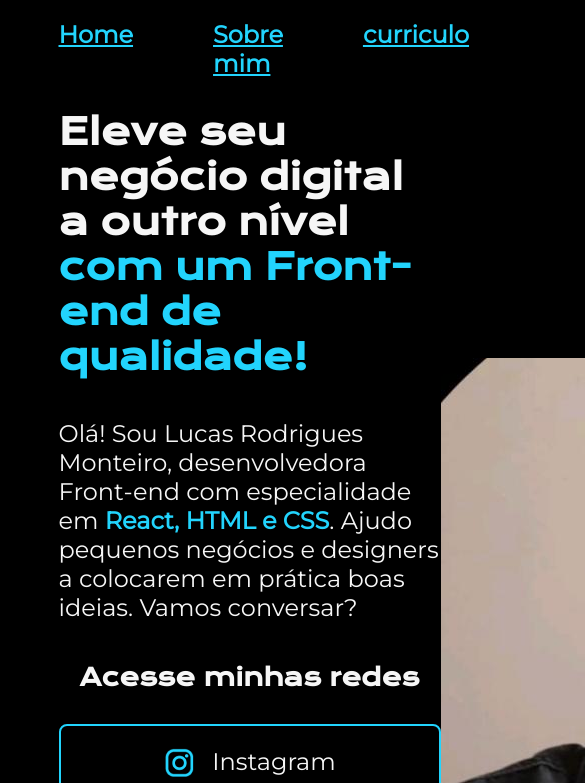
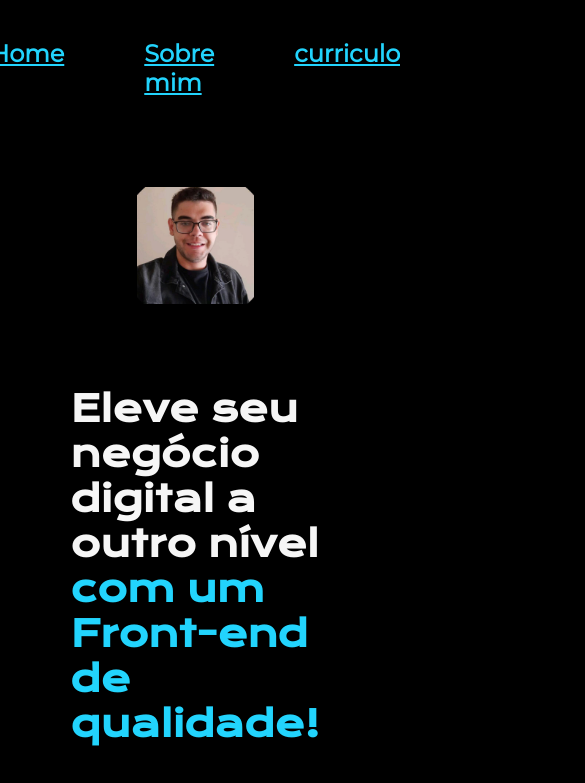
Before and after one commit to nickby2/alura-portfolio, a plain HTML site: page index.html in a window 390 px wide. Shown: the top 783 px of the page, 585 px wide, since content can reach past the window. Drawn offline with nearby package versions, Linux system fonts and the light colour scheme.

Commit message:
Responsividade no CSS

```diff
--- a/index.html
+++ b/index.html
@@ -23,11 +23,11 @@
                     <strong class="titulo-destaque">com um Front-end de qualidade!
                 </strong></h1>
                 <p class="apresentacao__conteudo__texto">
-                        Olá! Sou Lucas Rodrigues Monteiro, desenvolvedora
-                    Front-end com especialidade em <strong class="titulo-destaque">React, HTML e
-                    CSS</strong>. Ajudo pequenos negócios e designers a
-                    colocarem em prática boas ideias. Vamos
-                    conversar?
+                        Olá! Sou Lucas Rodrigues Monteiro, desenvolvedor
+                    full-stack com especialidade em <strong class="titulo-destaque">React, HTML,
+                    CSS, java, node, python, javascript</strong>. Ajudo pequenos projetos tanto
+                    de back-end como express, springboot, quanto projetos Front-end com recat
+                    HTML e CSS, eai vamos conversar?
             </p>
             <div class="apresentacao__links">
                 <h2 class="apresentacao__links__subtitulo">Acesse minhas redes</h2>
@@ -43,7 +43,7 @@
                     <img src="images/twitter.png" alt="logo do twitter"> twitter</a>
             </div>
             </section>
-            <img src="images/lucasFoto.png" alt="Foto do Lucas">
+            <img class="apresentacao__imagem" src="images/lucasFoto.png" alt="Foto do Lucas">
     </main>
     <footer class="rodape">
         <p>Desenvolvido por Alura</p>
--- a/styles/styles.css
+++ b/styles/styles.css
@@ -29,7 +29,7 @@ body{
 
 .cabecalho__menu__link{
     font-family: 'Montserrat', sans-serif;
-    font-size: 24px;
+    font-size: 1.5rem;
     font-weight: 600;
     color: var(--cor-terciaria);
 }
@@ -39,17 +39,18 @@ body{
     display: flex;
     align-items: center;
     justify-content: space-between;
+    gap: 82px;
 }
 
 .apresentacao__conteudo{
-    width: 615px;
+    width: 50%;
     display: flex;
     flex-direction: column;
     gap: 40px;
 }
 
 .apresentacao__conteudo__titulo{
-    font-size: 36px;
+    font-size: 2.25rem;
     font-family: 'Krona One', sans-serif;
 }
 
@@ -58,7 +59,7 @@ body{
 }
 
 .apresentacao__conteudo__texto{
-    font-size: 24px;
+    font-size: 1.5rem;
     font-family: 'Montserrat', sans-serif;
 }
 
@@ -73,7 +74,7 @@ body{
 .apresentacao__links__subtitulo {
     font-family: 'Krona One', sans-serif;
     font-weight: 400px;
-    font-size: 24px;
+    font-size: 1.5rem;
 }
 
 .apresentacao__links__link{
@@ -82,11 +83,11 @@ body{
     justify-content: center;
     gap: 16px;
     border: 2px solid var(--cor-terciaria);
-    width: 378px;
+    width: 50%;
     text-align: center;
     border-radius: 8px;
-    font-size: 24px;
-    font-weight: 600px;
+    font-size: 1.5rem;
+    font-weight: 600;
     padding: 21.5px 0;
     text-decoration: none;
     color: var(--cor-secundaria);
@@ -97,13 +98,37 @@ body{
     background-color: var(--cor-hover);
 }
 
+.apresentacao__imagem{
+    width: 50%;
+}
+
 .rodape{
     color: var(--cor-primaria);
     background-color: var(--cor-terciaria);
     padding: 24px;
     text-align: center;
     font-family: 'Montserrat', sans-serif;
-    font-size: 24px;
+    font-size: 1.5rem;
     font-weight: 400;
     display: grid;
 }
+
+@media(max-width: 1200px) {
+
+    .cabecalho{
+        padding: 10%;
+    }
+
+    .cabecalho__menu{
+        justify-content: center;
+    }
+
+    .apresentacao{
+        flex-direction: column-reverse;
+        padding: 5%;
+    }
+
+    .apresentacao__conteudo{
+        width: auto;
+    }
+}
```
Also changed, not shown: about.html (+1 -1 lines), curriculo.html (+1 -1 lines), 1 other file.
